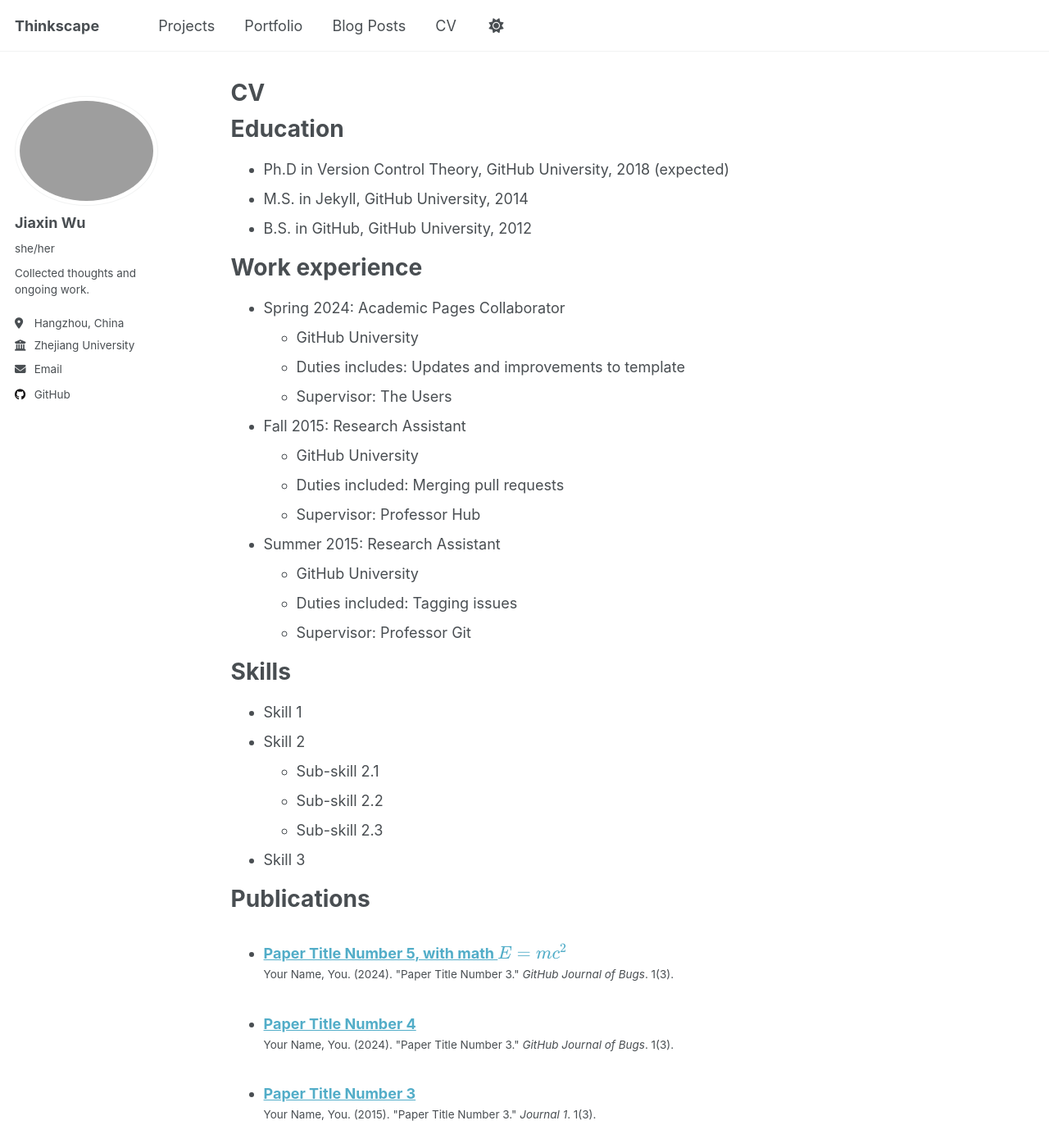
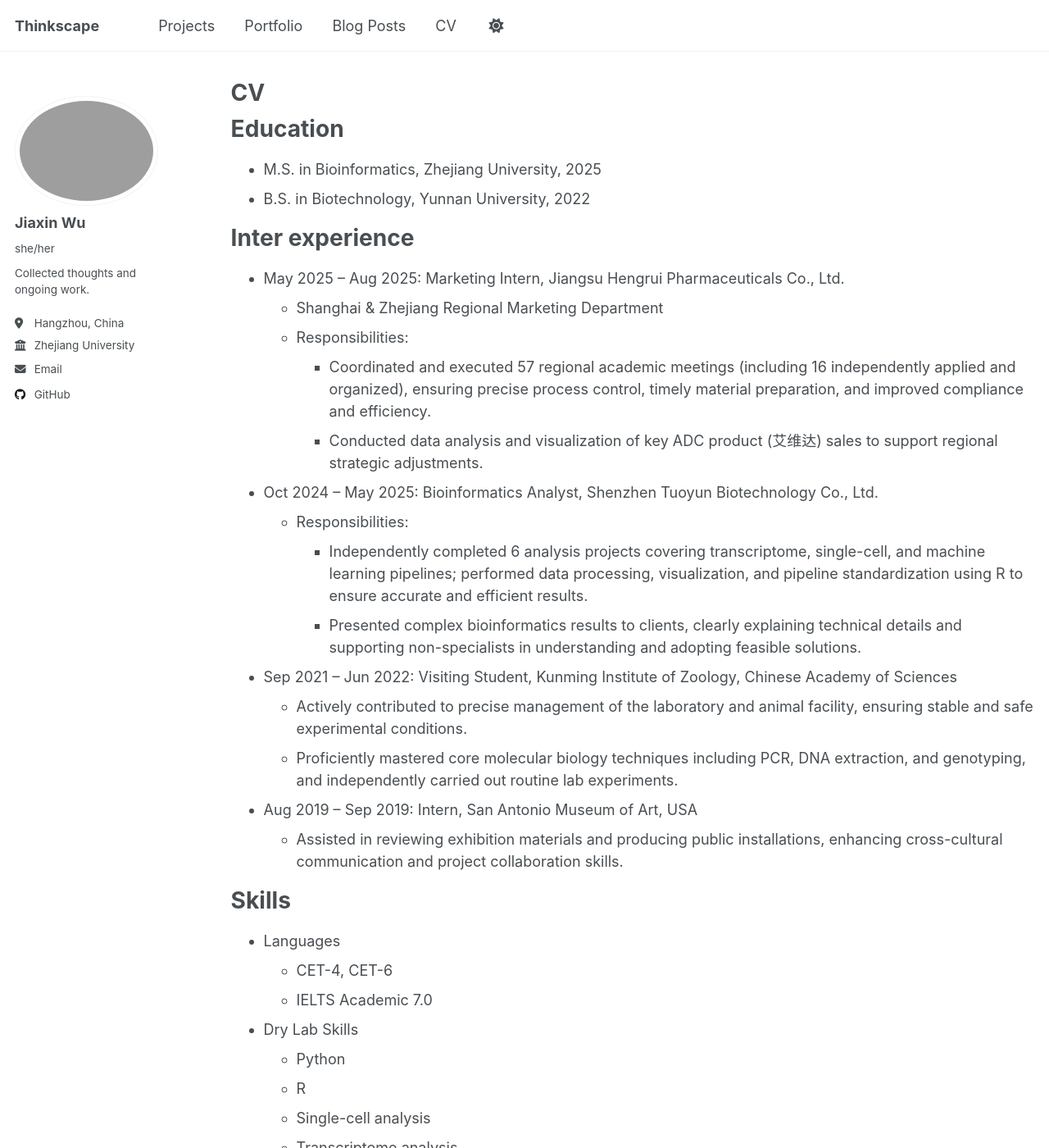
Before and after one commit to jiaxin-aidi-wu/jiaxin-aidi-wu.github.io, a Jekyll site: the page built from _pages/cv.md, in a window 1280 px wide and 1400 px high. Shown: the whole window at 82% size. Built offline with Jekyll 4.4.1, drawn with Linux system fonts in a browser that asks for light colours; a script that is not in the unit is left out; some of the changed text lies outside the part shown.

Commit message:
Update cv.md

```diff
--- a/_pages/cv.md
+++ b/_pages/cv.md
@@ -11,54 +11,48 @@ redirect_from:
 
 Education
 ======
-* Ph.D in Version Control Theory, GitHub University, 2018 (expected)
-* M.S. in Jekyll, GitHub University, 2014
-* B.S. in GitHub, GitHub University, 2012
+* M.S. in Bioinformatics, Zhejiang University, 2025
+* B.S. in Biotechnology, Yunnan University, 2022
 
-Work experience
+Inter experience
 ======
-* Spring 2024: Academic Pages Collaborator
-  * GitHub University
-  * Duties includes: Updates and improvements to template
-  * Supervisor: The Users
+* May 2025 – Aug 2025: Marketing Intern, Jiangsu Hengrui Pharmaceuticals Co., Ltd.
+  * Shanghai & Zhejiang Regional Marketing Department
+  * Responsibilities:
+    * Coordinated and executed 57 regional academic meetings (including 16 independently applied and organized), ensuring precise process control, timely material preparation, and improved compliance and efficiency.
+    * Conducted data analysis and visualization of key ADC product (艾维达) sales to support regional strategic adjustments.
 
-* Fall 2015: Research Assistant
-  * GitHub University
-  * Duties included: Merging pull requests
-  * Supervisor: Professor Hub
+* Oct 2024 – May 2025: Bioinformatics Analyst, Shenzhen Tuoyun Biotechnology Co., Ltd.
+  * Responsibilities:
+    * Independently completed 6 analysis projects covering transcriptome, single-cell, and machine learning pipelines; performed data processing, visualization, and pipeline standardization using R to ensure accurate and efficient results.
+    * Presented complex bioinformatics results to clients, clearly explaining technical details and supporting non-specialists in understanding and adopting feasible solutions.
 
-* Summer 2015: Research Assistant
-  * GitHub University
-  * Duties included: Tagging issues
-  * Supervisor: Professor Git
+* Sep 2021 – Jun 2022: Visiting Student, Kunming Institute of Zoology, Chinese Academy of Sciences
+  * Actively contributed to precise management of the laboratory and animal facility, ensuring stable and safe experimental conditions.
+  * Proficiently mastered core molecular biology techniques including PCR, DNA extraction, and genotyping, and independently carried out routine lab experiments.
+
+* Aug 2019 – Sep 2019: Intern, San Antonio Museum of Art, USA
+  * Assisted in reviewing exhibition materials and producing public installations, enhancing cross-cultural communication and project collaboration skills.
 
 Skills
 ======
-* Skill 1
-* Skill 2
-  * Sub-skill 2.1
-  * Sub-skill 2.2
-  * Sub-skill 2.3
-* Skill 3
+* Languages
+  * CET-4, CET-6
+  * IELTS Academic 7.0
+* Dry Lab Skills
+  * Python
+  * R
+  * Single-cell analysis
+  * Transcriptome analysis
+  * ChIP-seq analysis
+* Wet Lab Skills
+  * Plasmid construction
+  * qPCR
+  * Western blot (WB)
+  * Cell culture
 
 Publications
 ======
   <ul>{% for post in site.publications reversed %}
     {% include archive-single-cv.html %}
   {% endfor %}</ul>
-
-Talks
-======
-  <ul>{% for post in site.talks reversed %}
-    {% include archive-single-talk-cv.html  %}
-  {% endfor %}</ul>
-
-Teaching
-======
-  <ul>{% for post in site.teaching reversed %}
-    {% include archive-single-cv.html %}
-  {% endfor %}</ul>
-
-Service and leadership
-======
-* Currently signed in to 43 different slack teams
```
